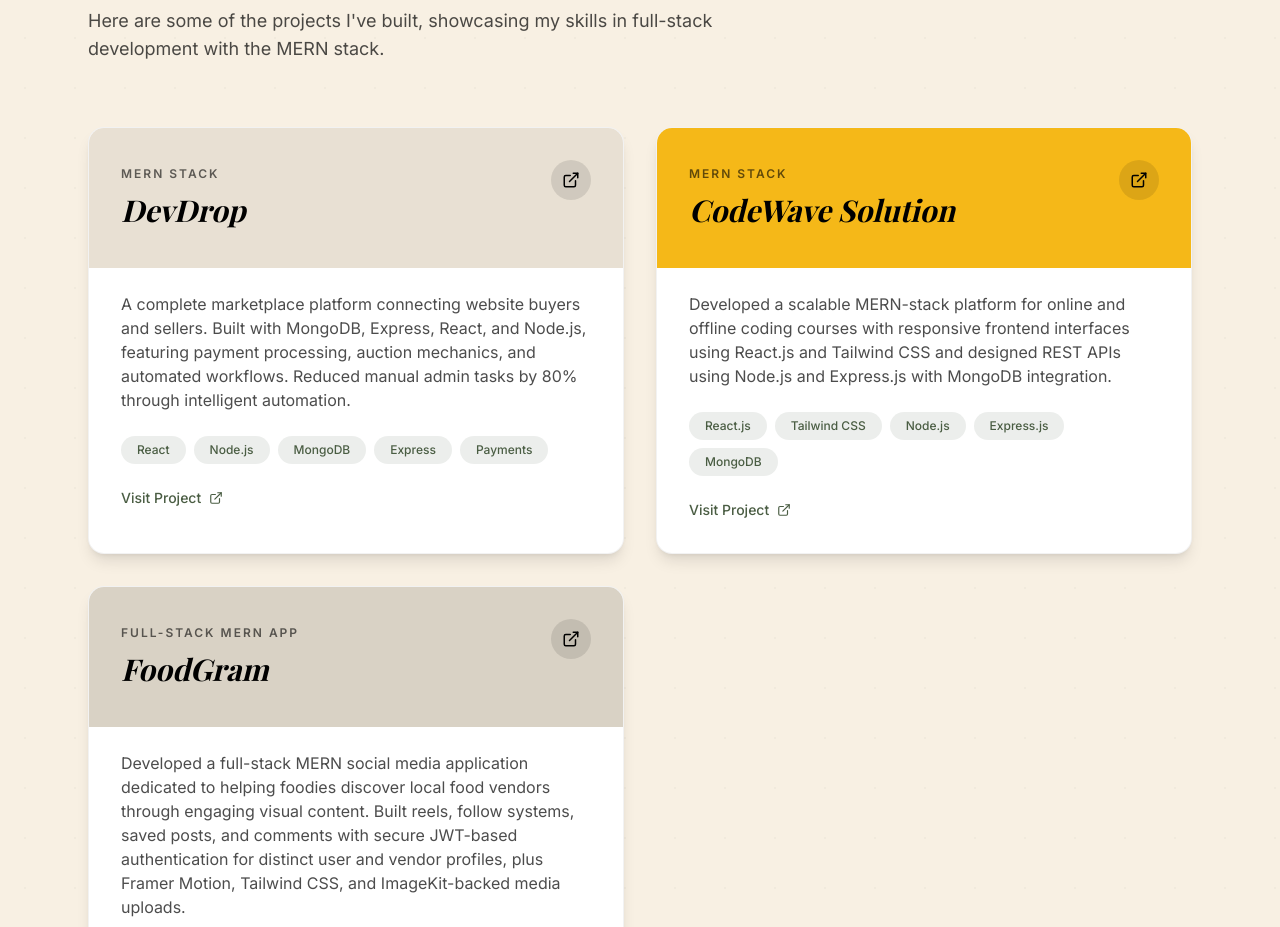
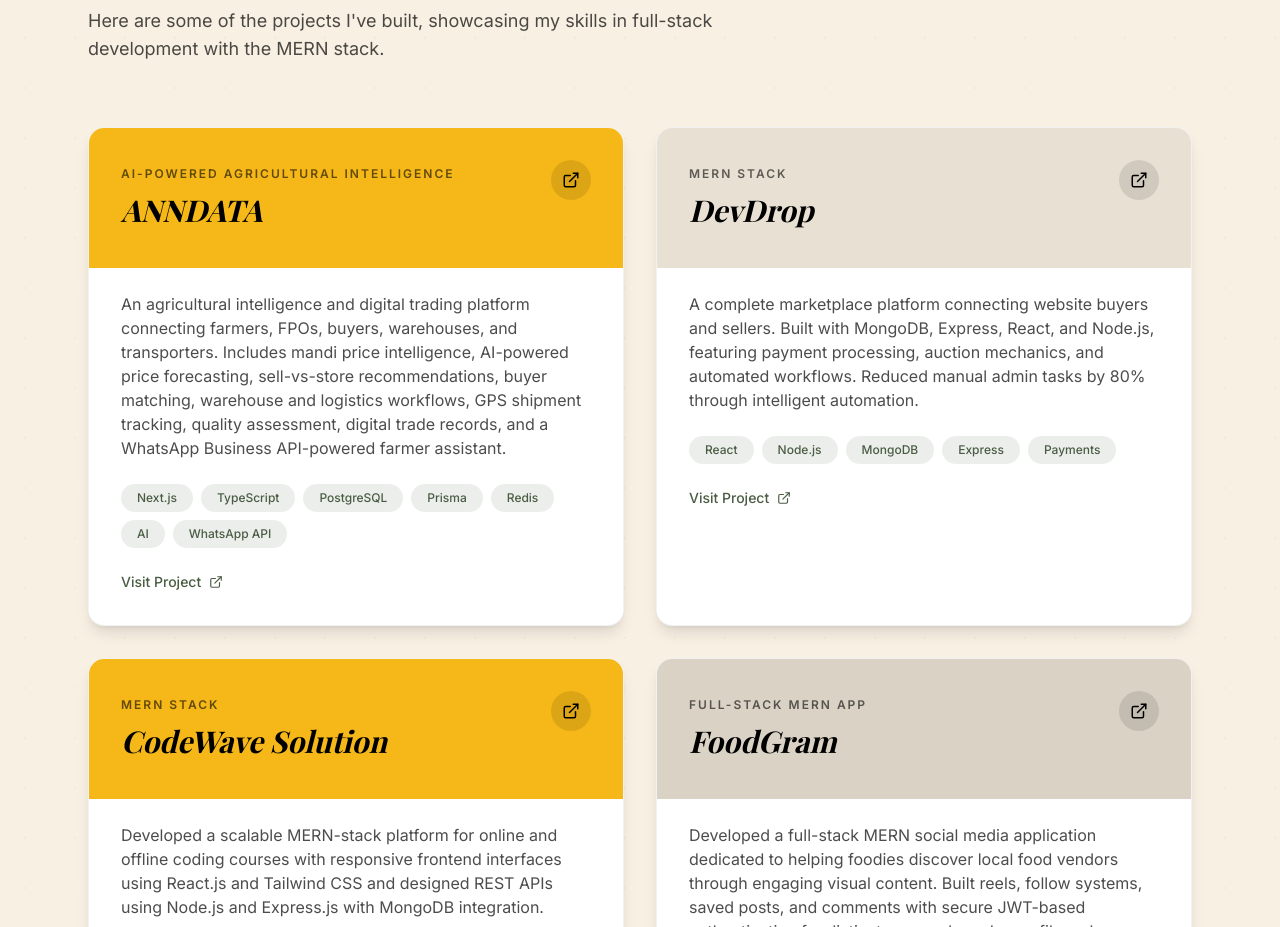
Before and after one commit to RitikPuranik/Portfolio, a React (Vite) app: page / in a window 1280 px wide. Shown: the part 3749-4676 px from the top of the page. Built offline with nearby package versions, Linux system fonts and the light colour scheme; a web font is replaced by a local one.

Commit message:
Add ANNDATA to portfolio projects

```diff
--- a/src/sections/ProjectsSection.tsx
+++ b/src/sections/ProjectsSection.tsx
@@ -8,6 +8,15 @@ import FadeUp from '@/components/FadeUp';
 gsap.registerPlugin(ScrollTrigger);
 
 const projects = [
+  {
+    title: 'ANNDATA',
+    tech: 'AI-Powered Agricultural Intelligence',
+    link: 'https://github.com/RitikPuranik/ANNDATA',
+    description:
+      'An agricultural intelligence and digital trading platform connecting farmers, FPOs, buyers, warehouses, and transporters. Includes mandi price intelligence, AI-powered price forecasting, sell-vs-store recommendations, buyer matching, warehouse and logistics workflows, GPS shipment tracking, quality assessment, digital trade records, and a WhatsApp Business API-powered farmer assistant.',
+    tags: ['Next.js', 'TypeScript', 'PostgreSQL', 'Prisma', 'Redis', 'AI', 'WhatsApp API'],
+    color: 'bg-yellow',
+  },
   {
     title: 'DevDrop',
     tech: 'MERN Stack',
```
